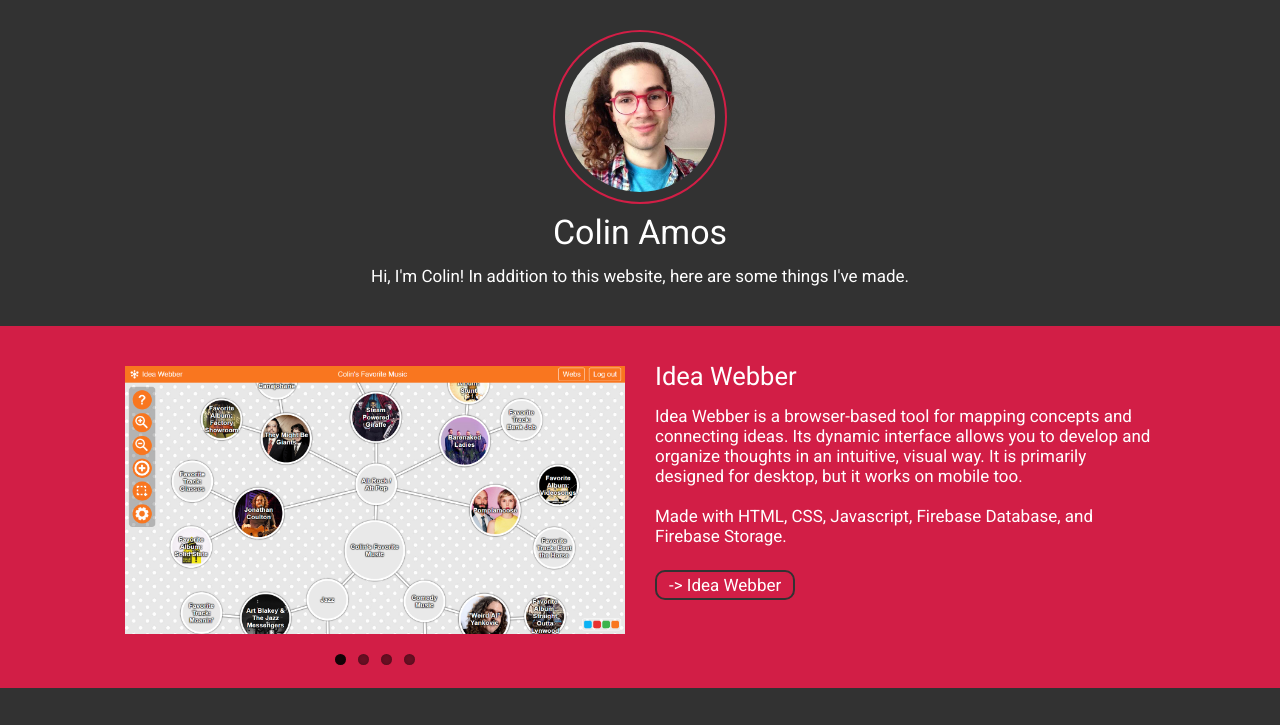
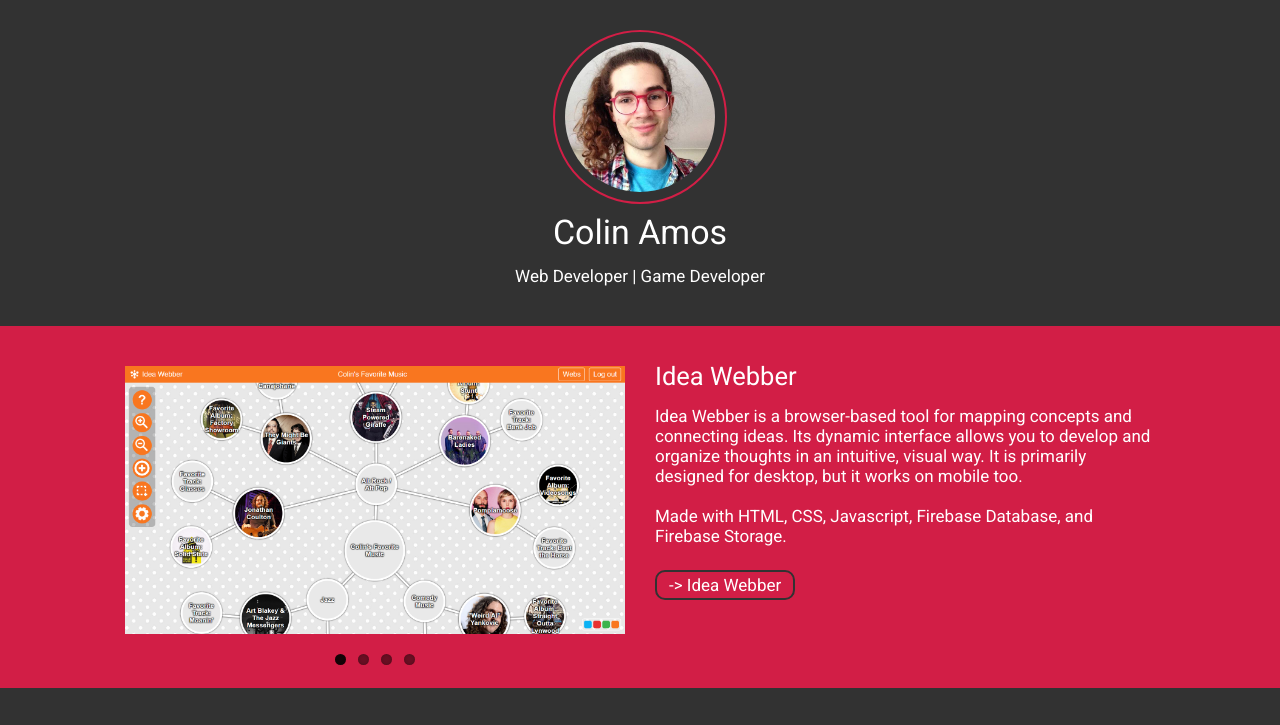
Before and after one commit to ColinAmos/portfolio-website, a plain HTML site: page index.html in a window 1280 px wide. Shown: the top 725 px of the page. Drawn offline with nearby package versions, Linux system fonts and the light colour scheme.

Commit message:
change greeting message to profession titles

```diff
--- a/css/style.scss
+++ b/css/style.scss
@@ -78,6 +78,10 @@ $profilePictureDiameter: 150px;
     font-size: 2rem;
     font-weight: normal;
     line-height: 1rem;
+}
+
+.artistTitle {
+    margin: 25px $paragraphHorizontalSpacing 0px $paragraphHorizontalSpacing;
 }
 
 .artistDescription {
--- a/index.html
+++ b/index.html
@@ -18,7 +18,7 @@
         <img class="profilePicture" src="images/profile-picture.jpg">
         <div class="artistText">
             <p class="artistName">Colin Amos</p>
-            <p class="artistDescription">Hi, I'm Colin! In addition to this website, here are some things I've made.</p>
+            <p class="artistTitle">Web Developer | Game Developer</p>
         </div>
     </div>
 
@@ -47,13 +47,6 @@
         <div class="projectInfo">
             <p class="projectTitle">Idea Webber</p>
             <p class="projectDescription">
-                <!--
-                Idea Webber is a browser-based tool for mapping concepts and connecting ideas.
-                With Idea Webber, you can organize and share ideas in an intuitive, visual way.
-                It's useful for creating relationship diagrams, self-expression, and brainstorming.
-                Idea Webber is primarily designed for desktop, but it works on mobile too.
-                -->
-
                 Idea Webber is a browser-based tool for mapping concepts and connecting ideas.
                 Its dynamic interface allows you to develop and organize
                 thoughts in an intuitive, visual way.
```
Also changed, not shown: css/style.css, 1 other file.
